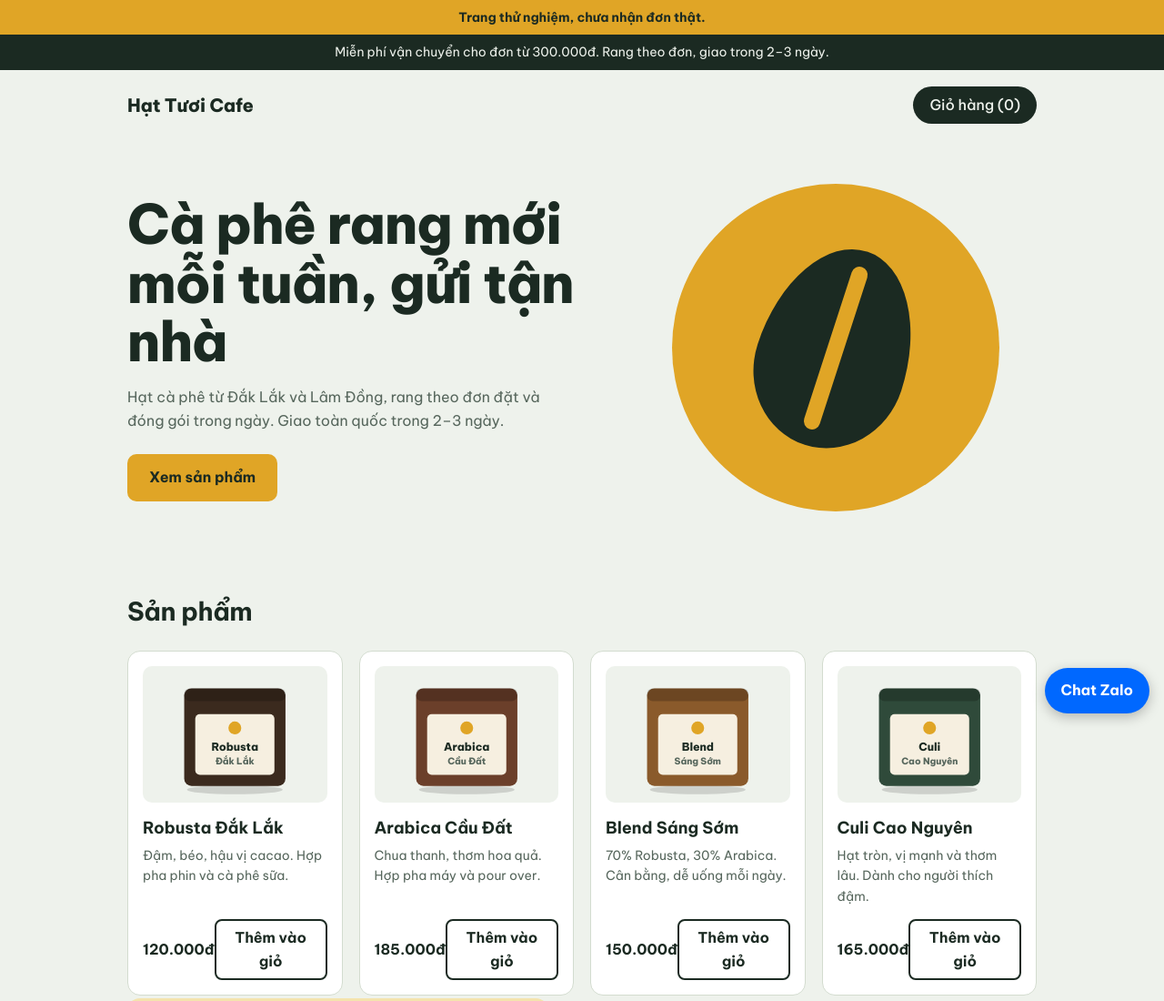
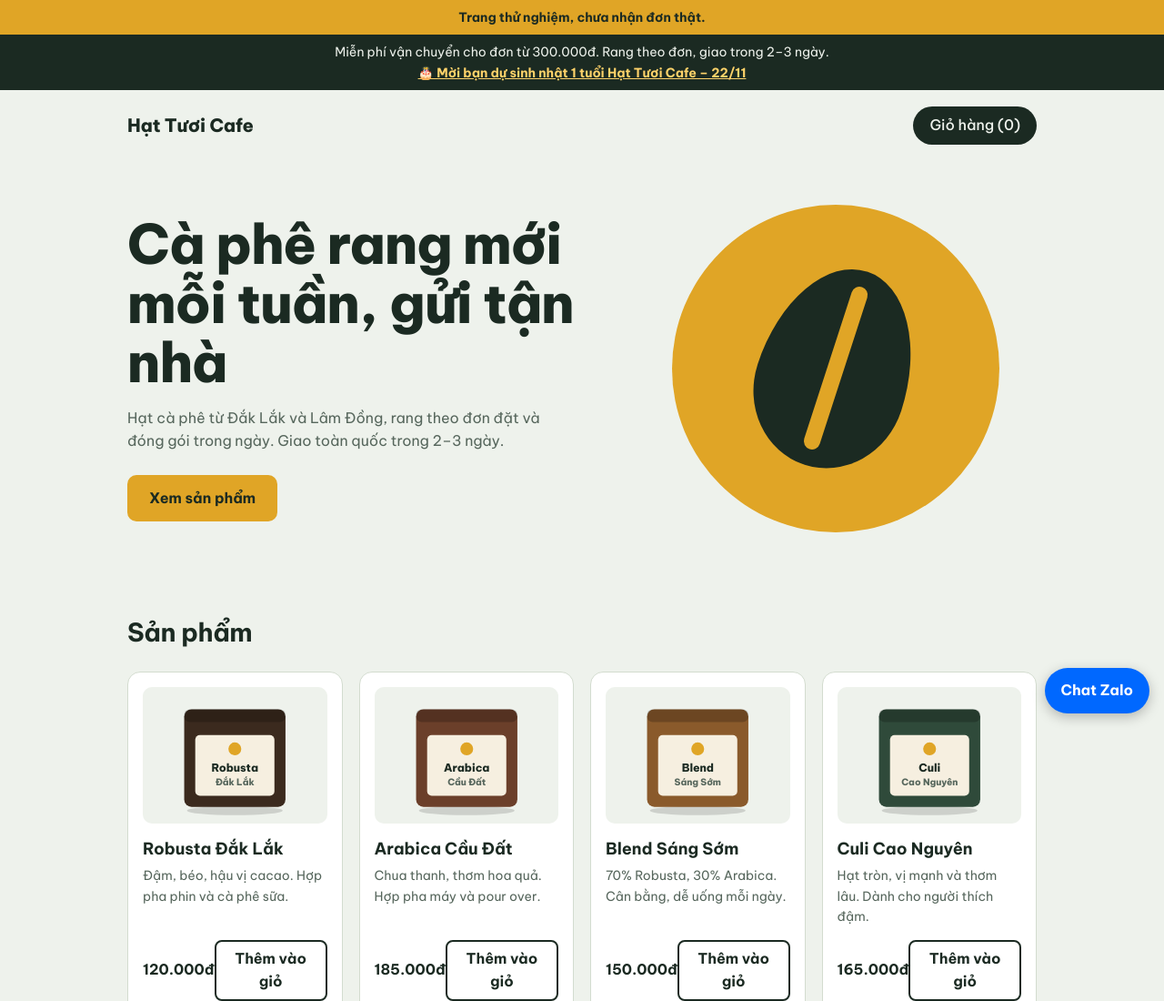
Before and after one commit to phatphatr/hat-tuoi-cafe, a plain HTML site: page index.html in a window 1280 px wide. Shown: the top 1100 px of the page at 91% size. Drawn offline with Linux system fonts and the light colour scheme.

Commit message:
Add birthday invitation and free shipping notice
Added a promotional message for a birthday event and free shipping.

```diff
--- a/index.html
+++ b/index.html
@@ -93,7 +93,14 @@ details p{margin:10px 0 0;color:var(--muted)}
 </style>
 </head>
 <body><div style="background:#e0a526;color:#1b2a22;text-align:center;font-weight:600;font-size:14px;padding:8px 16px">Trang thử nghiệm, chưa nhận đơn thật.</div>
-<div class="bar">Miễn phí vận chuyển cho đơn từ 300.000đ. Rang theo đơn, giao trong 2–3 ngày.</div>
+<div class="bar">
+Miễn phí vận chuyển cho đơn từ 300.000đ. Rang theo đơn, giao trong 2–3 ngày.
+<br>
+<a href="thiep-moi.html" style="color:#ffd36a;font-weight:700;text-decoration:underline">
+🎂 Mời bạn dự sinh nhật 1 tuổi Hạt Tươi Cafe – 22/11
+</a>
+</div>
+
 <div class="wrap">
 <header><div class="logo">Hạt Tươi Cafe</div><button class="cartbtn" id="open">Giỏ hàng (<span id="count">0</span>)</button></header>
 
```
